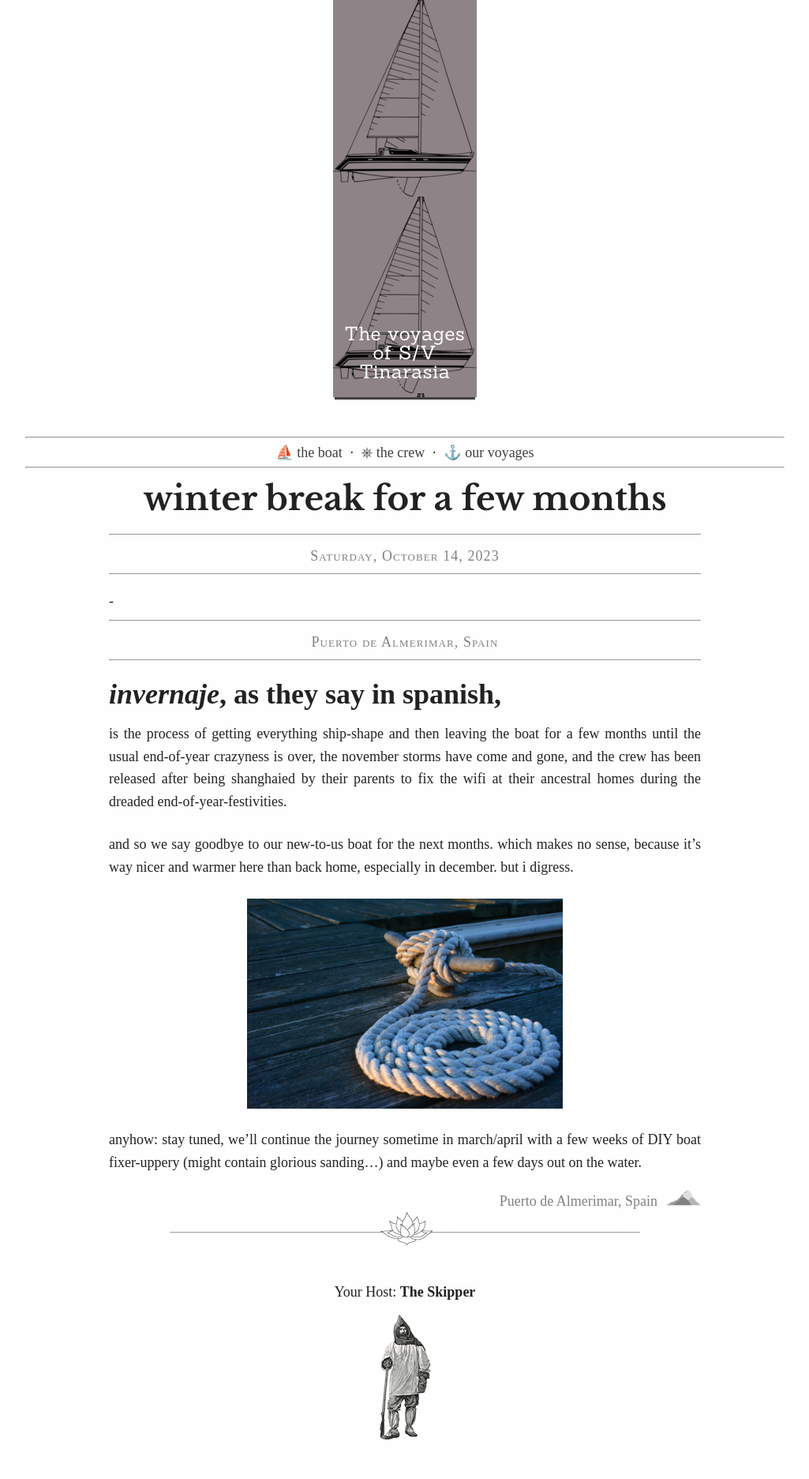
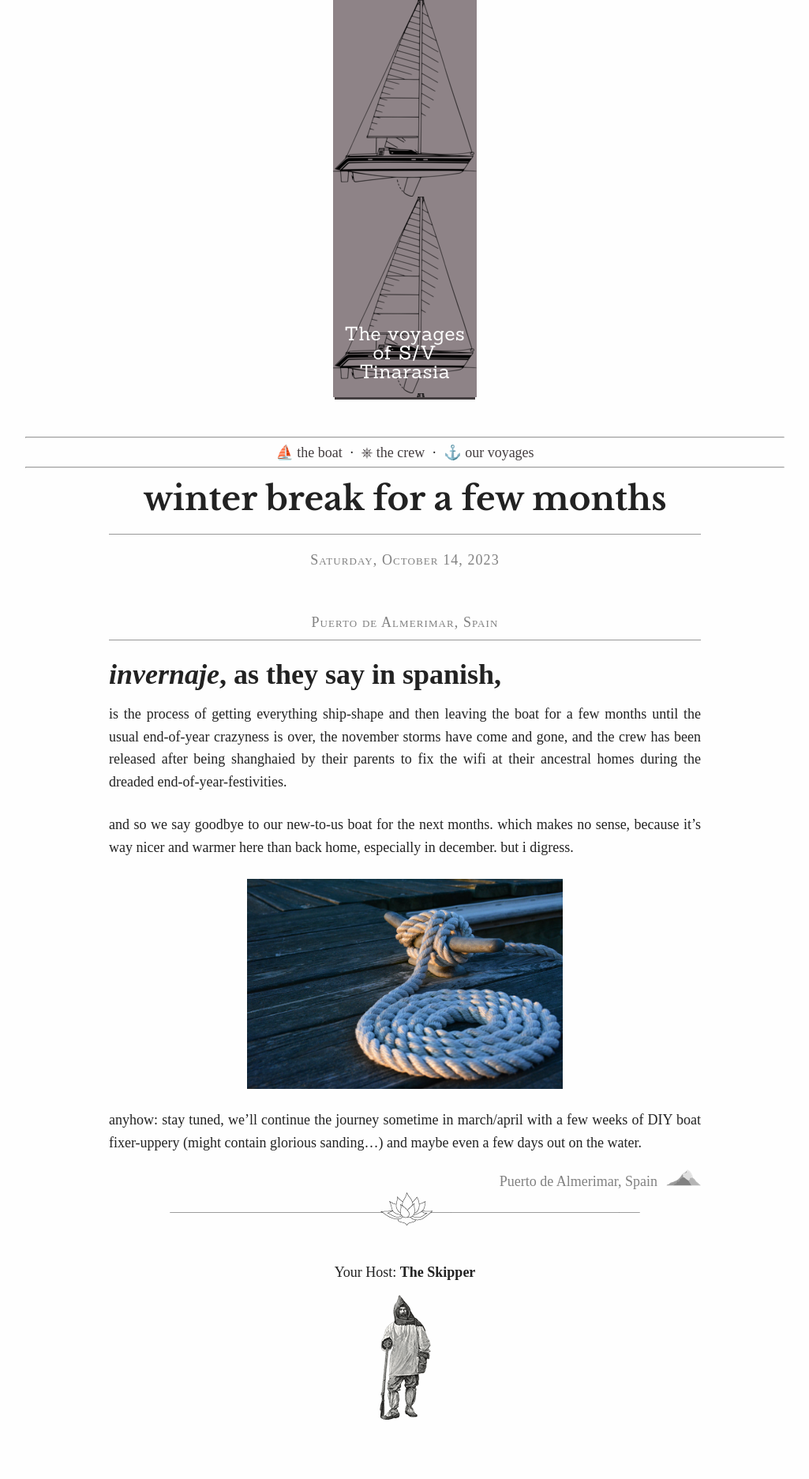
Before and after one commit to tinarasia/sailing-web, a Jekyll site: the page built from index.html, in a window 1280 px wide. Shown: the whole page at 79% size, without its empty margins (127-1152 px from the left). Built offline with Jekyll 4.4.1, drawn with Linux system fonts in a browser that asks for light colours; the list of posts is cut into pages by our own code; after the commit the page ends 1848 px from its top, so only the background shows below that.

Commit message:
minor tweaks

```diff
--- a/_includes/post.html
+++ b/_includes/post.html
@@ -3,8 +3,9 @@
         <a href="{{ include.post.url | prepend: site.baseurl }}">
             <h1 class="post-title">{{ include.post.title }}</h1>
         </a>
-        <time datetime="{{ include.post.date | date_to_xmlschema }}" class="post-date">{{ include.post.date | date: "%A, %B %-d, %Y" }}</time>
-        {% if include.post.location %} - <a href="https://www.google.com/maps/search/{{ include.post.location }}" target="_blank" class="post-date">{{ include.post.location }}</a>{% endif %}
+        <time datetime="{{ include.post.date | date_to_xmlschema }}" class="post-date-top">{{ include.post.date | date: "%A, %B %-d, %Y" }}</time>
+        {% if include.post.location %}<a href="https://www.google.com/maps/search/{{ include.post.location }}" target="_blank"
+        class="post-date-bottom">{{ include.post.location }}</a>{% endif %}
     </header>
     <div class="post-body">
         {{ include.content }}
--- a/_sass/modules/post/_rules.scss
+++ b/_sass/modules/post/_rules.scss
@@ -45,6 +45,32 @@
     .post-date {
         display: block;
         border-top: 1px solid $border-color;
+        border-bottom: 1px solid $border-color;
+        text-align: center;
+        color: $legal-text-color;
+        margin: 15px 0 25px;
+        font-variant: small-caps;
+        letter-spacing: 0.06em;
+
+        // Fix typekit line-height with excess top padding
+        padding: 23px 0 13px;
+    }
+
+    .post-date-top {
+        display: block;
+        border-top: 1px solid $border-color;
+        text-align: center;
+        color: $legal-text-color;
+        margin: 15px 0 25px;
+        font-variant: small-caps;
+        letter-spacing: 0.06em;
+
+        // Fix typekit line-height with excess top padding
+        padding: 23px 0 13px;
+    }
+
+    .post-date-bottom {
+        display: block;
         border-bottom: 1px solid $border-color;
         text-align: center;
         color: $legal-text-color;
```
